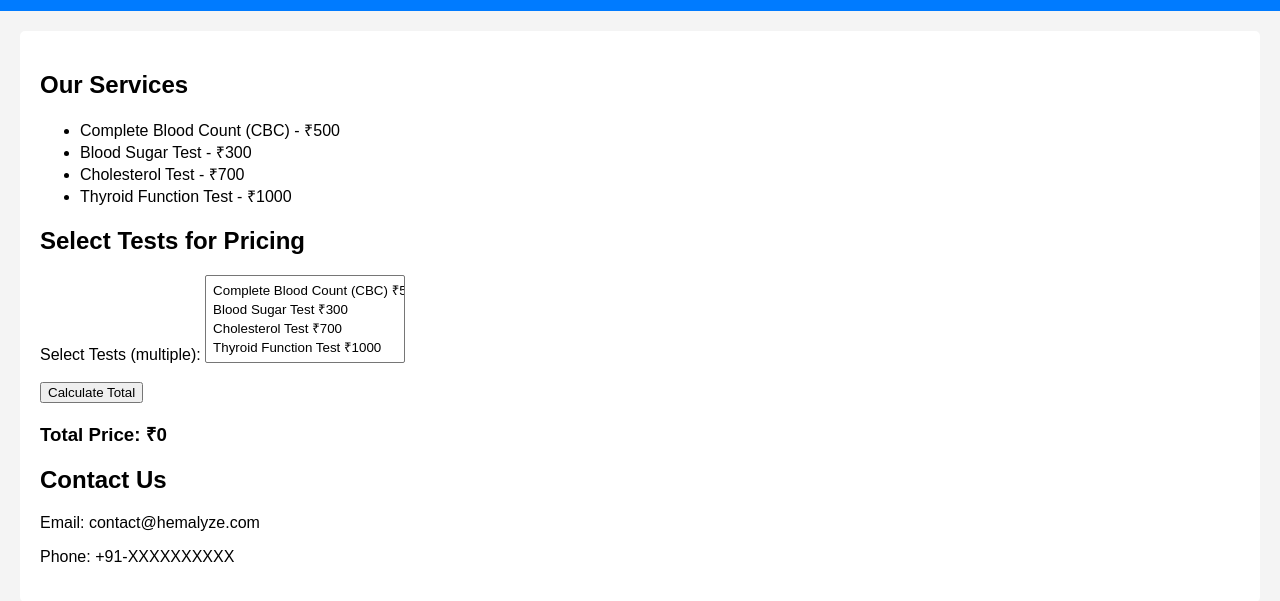
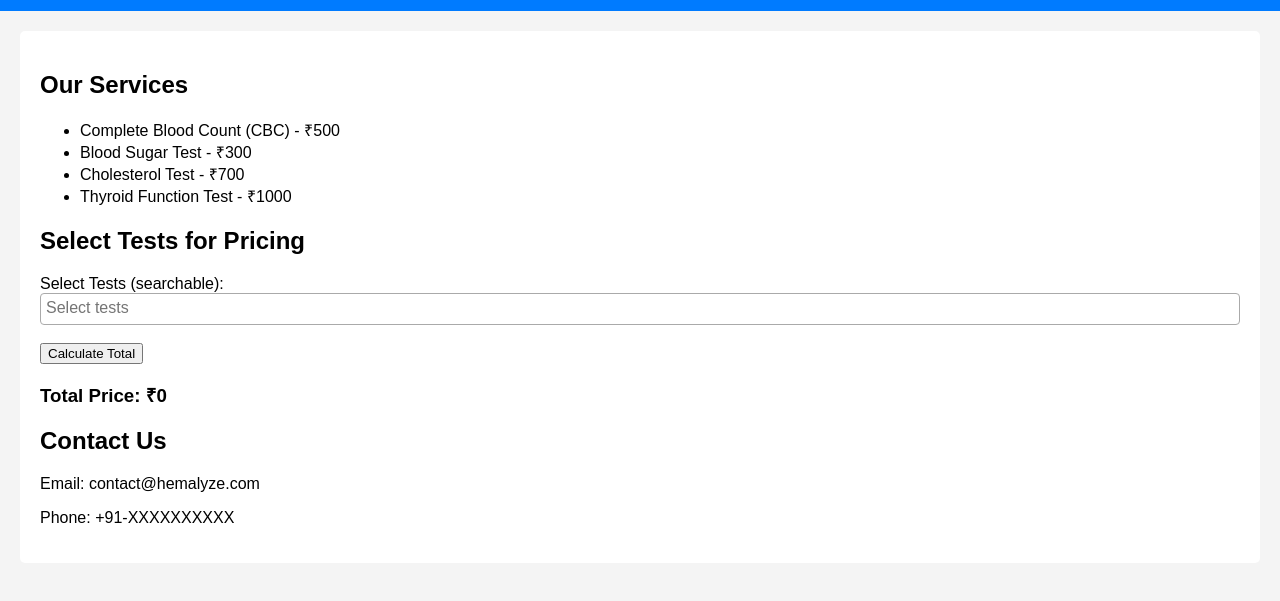
Before and after one commit to Hemalyze/Hemalyzeadmin, a plain HTML site: page index.html in a window 1280 px wide. Shown: the part 89-690 px from the top of the page. Drawn offline with nearby package versions, Linux system fonts and the light colour scheme.

Commit message:
Update index.html

```diff
--- a/index.html
+++ b/index.html
@@ -4,6 +4,7 @@
     <meta charset="UTF-8">
     <meta name="viewport" content="width=device-width, initial-scale=1.0">
     <title>Blood Testing Laboratory</title>
+    <link href="https://cdnjs.cloudflare.com/ajax/libs/select2/4.0.13/css/select2.min.css" rel="stylesheet" />
     <style>
         body {
             font-family: Arial, sans-serif;
@@ -26,9 +27,8 @@
         #totalPrice {
             font-weight: bold;
         }
-        select {
-            width: 200px;
-            padding: 5px;
+        .select2-container {
+            width: 100% !important;
         }
     </style>
 </head>
@@ -47,7 +47,7 @@
 
         <h2>Select Tests for Pricing</h2>
         <form id="testForm">
-            <label for="tests">Select Tests (multiple):</label>
+            <label for="tests">Select Tests (searchable):</label>
             <select id="tests" name="tests" multiple>
                 <option value="500">Complete Blood Count (CBC) ₹500</option>
                 <option value="300">Blood Sugar Test ₹300</option>
@@ -64,7 +64,17 @@
         <p>Phone: +91-XXXXXXXXXX</p>
     </section>
 
+    <script src="https://cdnjs.cloudflare.com/ajax/libs/jquery/3.6.0/jquery.min.js"></script>
+    <script src="https://cdnjs.cloudflare.com/ajax/libs/select2/4.0.13/js/select2.min.js"></script>
     <script>
+        $(document).ready(function() {
+            // Initialize Select2 on the #tests select element
+            $('#tests').select2({
+                placeholder: "Select tests",
+                allowClear: true
+            });
+        });
+
         function calculateTotal() {
             var total = 0;
             var selectedOptions = document.getElementById('tests').selectedOptions;
```
